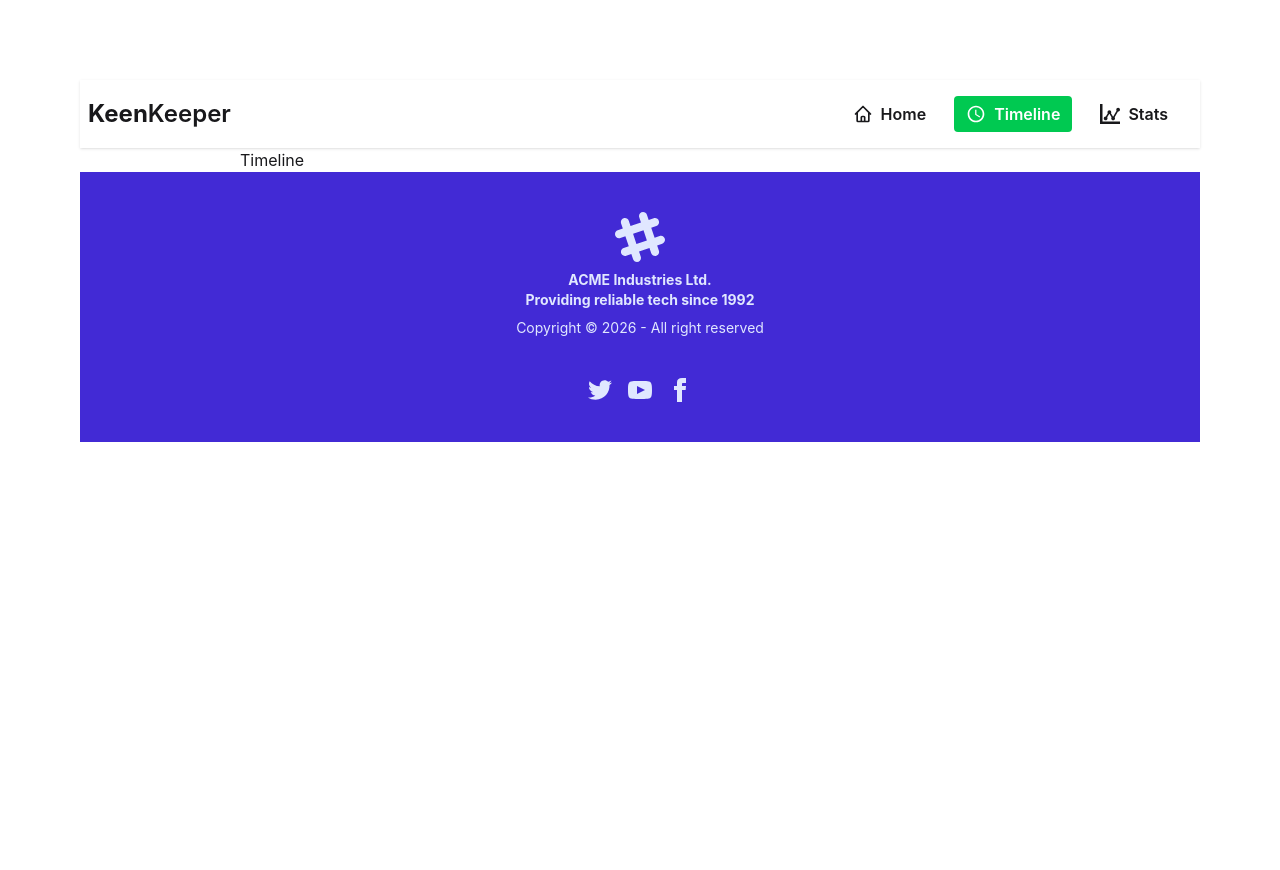
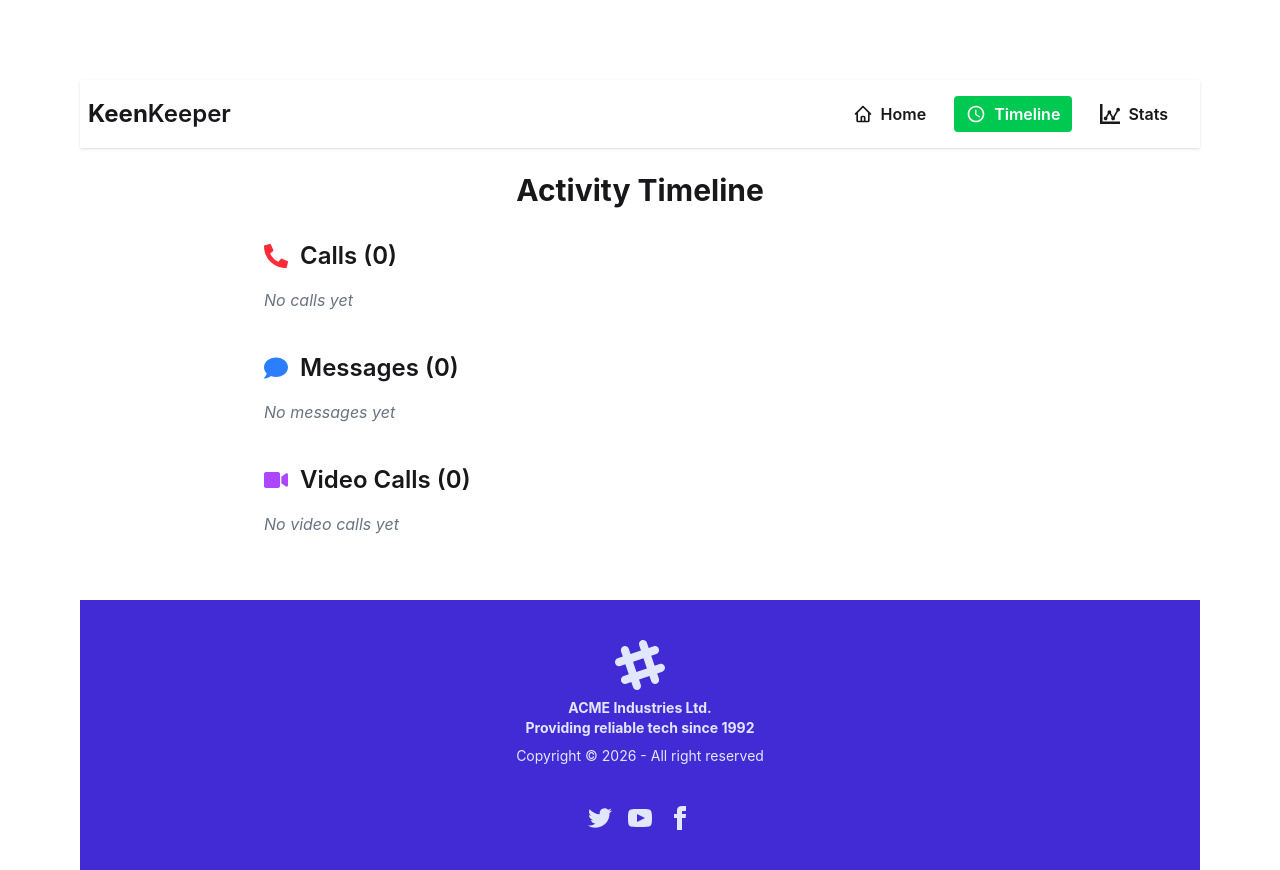
Before and after one commit to mhk432/KeenKeeper-A-13, a React (Vite) app: page /timeline in a window 1280 px wide. Before the commit the page ends 800 px from the top, so only its background shows below. Built offline with nearby package versions, Linux system fonts and the light colour scheme.

Commit message:
added timeline section

```diff
--- a/package.json
+++ b/package.json
@@ -15,6 +15,7 @@
     "react-dom": "^19.2.4",
     "react-icons": "^5.6.0",
     "react-router": "^7.14.1",
+    "react-toastify": "^11.0.5",
     "tailwindcss": "^4.2.2"
   },
   "devDependencies": {
--- a/src/components/page/FriendDetails.jsx
+++ b/src/components/page/FriendDetails.jsx
@@ -2,11 +2,15 @@ import { useLoaderData, useParams } from 'react-router';
 import vector from '../../assets/Vector (3).png'
 import vector4 from '../../assets/Vector (4).png'
 import vector5 from '../../assets/Vector (5).png'
-import { useState } from 'react';
+import { useContext } from 'react';
+
+import {  FriendsContext } from '../../context/FriendContext';
 
 const FriendDetails = () => {
     const friendId = useParams();
     const friend = useLoaderData();
+
+      const {handleCalling, handleText, handleVideoCall} =useContext(FriendsContext)
 
 
 
@@ -15,19 +19,7 @@ const FriendDetails = () => {
 
     const { name, picture, email, days_since_contact, status, tags, bio, goal, next_due_date } = expectedFriend;
 
-              const [storedCall, setStoredCall] = useState([]);
 
-    const handleCalling = (currentId) => {
-
-        console.log('Calling friend with ID:',storedCall, currentId);
-        const isExistCall = storedCall.find((call) => call.id === currentId.id);
-        if (isExistCall) {
-          alert('You have already called this friend!');
-    }else{
-      setStoredCall([...storedCall,currentId])
-    }
-
-  }
     return (
         <div className='bg-gray-100 min-h-screen p-6 md:p-10 my-5 rounded-2xl'>
             <h1 className='font-bold text-4xl'>Friend Details</h1>
@@ -136,7 +128,7 @@ const FriendDetails = () => {
               </p>
             </div>
             <button
-              onClick={() => editGoal()}
+
               className="bg-white border border-gray-300 hover:bg-gray-100
               px-6 py-3 rounded-xl text-xl font-medium flex items-center gap-2 whitespace-nowrap"
             >
@@ -158,7 +150,7 @@ const FriendDetails = () => {
               📞 <span className="font-medium text-green-700">Call</span>
             </button>
 
-            <button onClick={() => ('text')} className="
+            <button onClick={() =>handleText(expectedFriend)} className="
             text-2xl flex flex-col items-center gap-3
             bg-white hover:bg-blue-50 border
              border-blue-200 hover:border-blue-400
@@ -166,7 +158,7 @@ const FriendDetails = () => {
               💬 <span className="font-medium text-blue-700">Text</span>
             </button>
 
-            <button onClick={() => ('video')} className="text-2xl flex flex-col items-center gap-3 bg-white hover:bg-purple-50 border border-purple-200 hover:border-purple-400 rounded-2xl py-8 transition-all hover:scale-105">
+            <button onClick={() => handleVideoCall(expectedFriend)} className="text-2xl flex flex-col items-center gap-3 bg-white hover:bg-purple-50 border border-purple-200 hover:border-purple-400 rounded-2xl py-8 transition-all hover:scale-105">
               📹 <span className="font-medium text-purple-700">Video</span>
             </button>
           </div>
--- a/src/components/timeline/Timeline.jsx
+++ b/src/components/timeline/Timeline.jsx
@@ -1,9 +1,87 @@
-import React from 'react';
+import React, { useContext } from 'react';
+import {  FriendsContext } from '../../context/FriendContext';  // ← এটা FriendContext হবে (FriendsContext না)
+import { FaPhone, FaComment, FaVideo, FaPhoneAlt } from 'react-icons/fa'; // icons
 
 const Timeline = () => {
+
+    const {
+        storedCall,
+        storText,
+        friendVideoCall
+    } = useContext(FriendsContext);
+
     return (
-        <div>
-           <h1>Timeline</h1>
+        <div className="timeline-container p-6">
+            <h1 className="text-3xl font-bold mb-8 text-center">Activity Timeline</h1>
+
+            {/* ==================== Call Section ==================== */}
+            <div className="mb-10">
+                <div className="flex items-center gap-3 mb-4">
+                    <FaPhoneAlt className="text-red-500 text-2xl" />
+                    <h2 className="text-2xl font-semibold">Calls ({storedCall.length})</h2>
+                </div>
+                <div className="grid grid-cols-1 md:grid-cols-2 lg:grid-cols-3 gap-4">
+                    {storedCall.length > 0 ? (
+                        storedCall.map((friend, index) => (
+                            <div key={index} className="bg-white p-4 rounded-xl shadow-md flex items-center gap-4 border border-green-200">
+                                <FaPhone className="text-green-500 text-xl" />
+                                <div>
+                                    <p className="font-semibold">{friend.name}</p>
+                                    <p className="text-sm text-gray-500">Voice Call</p>
+                                </div>
+                            </div>
+                        ))
+                    ) : (
+                        <p className="text-gray-500 italic">No calls yet</p>
+                    )}
+                </div>
+            </div>
+
+            {/* ==================== Text Section ==================== */}
+            <div className="mb-10">
+                <div className="flex items-center gap-3 mb-4">
+                    <FaComment className="text-blue-500 text-2xl" />
+                    <h2 className="text-2xl font-semibold">Messages ({storText.length})</h2>
+                </div>
+                <div className="grid grid-cols-1 md:grid-cols-2 lg:grid-cols-3 gap-4">
+                    {storText.length > 0 ? (
+                        storText.map((friend, index) => (
+                            <div key={index} className="bg-white p-4 rounded-xl shadow-md flex items-center gap-4 border border-blue-200">
+                                <FaComment className="text-blue-500 text-xl" />
+                                <div>
+                                    <p className="font-semibold">{friend.name}</p>
+                                    <p className="text-sm text-gray-500">Text Message</p>
+                                </div>
+                            </div>
+                        ))
+                    ) : (
+                        <p className="text-gray-500 italic">No messages yet</p>
+                    )}
+                </div>
+            </div>
+
+            {/* ==================== Video Call Section ==================== */}
+            <div className="mb-10">
+                <div className="flex items-center gap-3 mb-4">
+                    <FaVideo className="text-purple-500 text-2xl" />
+                    <h2 className="text-2xl font-semibold">Video Calls ({friendVideoCall.length})</h2>
+                </div>
+                <div className="grid grid-cols-1 md:grid-cols-2 lg:grid-cols-3 gap-4">
+                    {friendVideoCall.length > 0 ? (
+                        friendVideoCall.map((friend, index) => (
+                            <div key={index} className="bg-white p-4 rounded-xl shadow-md flex items-center gap-4 border border-purple-200">
+                                <FaVideo className="text-purple-500 text-xl" />
+                                <div>
+                                    <p className="font-semibold">{friend.name}</p>
+                                    <p className="text-sm text-gray-500">Video Call</p>
+                                </div>
+                            </div>
+                        ))
+                    ) : (
+                        <p className="text-gray-500 italic">No video calls yet</p>
+                    )}
+                </div>
+            </div>
         </div>
     );
 };
--- /dev/null
+++ b/src/context/FriendContext.jsx
@@ -0,0 +1,50 @@
+import React, { createContext, useState } from 'react';
+import { toast } from 'react-toastify';
+
+
+export const FriendsContext = createContext();
+
+const FriendProvider = ({ children }) => {
+
+    const [storedCall, setStoredCall] = useState([]);
+    const [storText, setorText] = useState([]);
+    const [friendVideoCall, setFriendVideoCall] = useState([]);
+
+    const handleCalling = (currentId) => {
+        setStoredCall(prev => [...prev, currentId]);
+        toast.success(`${currentId.name} is calling you!`);
+        console.log(currentId, "currentId");
+    };
+
+    const handleText = (currentId) => {
+        setorText(prev => [...prev, currentId]);
+        toast.success(`${currentId.name} is texting you!`);
+    };
+
+    const handleVideoCall = (currentId) => {
+        setFriendVideoCall(prev => [...prev, currentId]);
+        toast.success(`${currentId.name} is video calling you!`);
+    };
+
+    const friendData = {
+        handleCalling,
+        storedCall,
+        setStoredCall,
+
+        handleText,
+        storText,
+        setorText,
+
+        handleVideoCall,
+        friendVideoCall,
+        setFriendVideoCall
+    };
+
+    return (
+        <FriendsContext.Provider value={friendData}>
+            {children}
+        </FriendsContext.Provider>
+    );
+};
+
+export default FriendProvider;
--- a/src/main.jsx
+++ b/src/main.jsx
@@ -4,12 +4,18 @@ import './index.css'
 import App from './App.jsx'
 import {  RouterProvider } from 'react-router';
 import { router } from './routs/Router.jsx';
+import { ToastContainer } from 'react-toastify';
+import FriendProvider from './context/FriendContext.jsx';
 
 
 
 
 createRoot(document.getElementById('root')).render(
   <StrictMode>
+    <FriendProvider>
     <RouterProvider router={router}></RouterProvider>
+    </FriendProvider>
+
+    <ToastContainer />
   </StrictMode>,
 )
```
Also changed, not shown: 1 other file (tests, documents, lock files or other folders).
